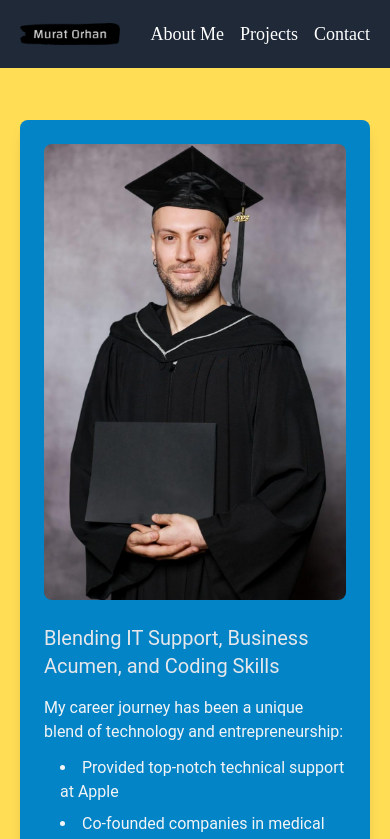
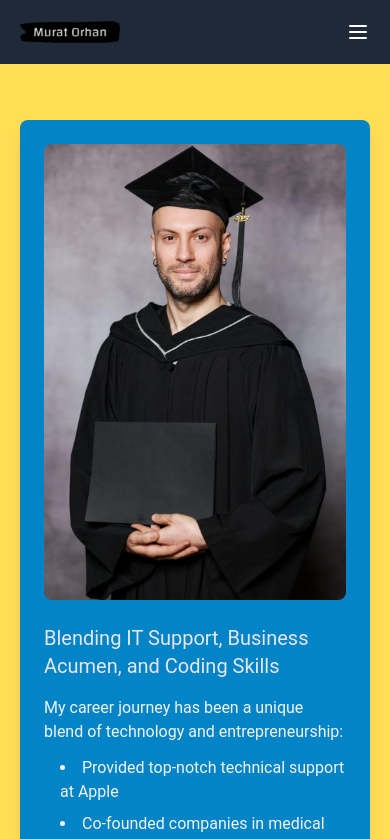
Before and after one commit to darkainu/portfolio-website-template, a Next.js app: page / in a window 390 px wide. Shown: the top 839 px of the page. Built offline with nearby package versions, Linux system fonts and the light colour scheme.

Commit message:
added hamburger menu to mobile version

```diff
--- a/app/components/Header.tsx
+++ b/app/components/Header.tsx
@@ -1,34 +1,63 @@
+import { useState, useEffect } from 'react';
 import Image from 'next/image';
 import Link from 'next/link';
 
-const baseUrl = process.env.NODE_ENV === 'production'
-  ? '/website'
-  : '';
+const baseUrl = process.env.NODE_ENV === 'production' ? '/website' : '';
 
 const Header: React.FC = () => {
+  const [isOpen, setIsOpen] = useState(false);
+  const [activeSection, setActiveSection] = useState('');
+
+  useEffect(() => {
+    // Logic to determine active section based on scroll position
+    // ...
+  }, []);
+
   return (
     <header className="font-sans flex justify-between items-center p-5 bg-gray-800 text-white fixed top-0 left-0 right-0 z-50">
       <div className="flex items-center">
-      <Image
-  src={`${baseUrl}/images/logo.png`}
-  alt="Logo"
-  width={100}
-  height={50}
-/>
+        <Image src={`${baseUrl}/images/logo.png`} alt="Logo" width={100} height={50} />
       </div>
-      <nav>
+      <nav className="hidden md:block">
         <ul className="flex space-x-4">
-          <li>
-            <a href="#about-us" className="font-serif text-white hover:text-gray-300 text-lg font-medium">About Me</a>
-          </li>
-          <li>
-            <a href="#projects" className="font-serif text-white hover:text-gray-300 text-lg font-medium">Projects</a>
-          </li>
-          <li>
-            <a href="#contact" className="font-serif text-white hover:text-gray-300 text-lg font-medium">Contact</a>
-          </li>
+          {['About Me', 'Projects', 'Contact'].map((item) => (
+            <li key={item}>
+              <a
+                href={`#${item.toLowerCase().replace(' ', '-')}`}
+                className={`font-serif text-white hover:text-gray-300 text-lg font-medium ${
+                  activeSection === item.toLowerCase().replace(' ', '-') ? 'border-b-2' : ''
+                }`}
+              >
+                {item}
+              </a>
+            </li>
+          ))}
         </ul>
       </nav>
+      <button className="md:hidden" onClick={() => setIsOpen(!isOpen)}>
+        {/* Hamburger icon */}
+        <span className="sr-only">Open menu</span>
+        <svg className="w-6 h-6" fill="none" viewBox="0 0 24 24" stroke="currentColor">
+          <path strokeLinecap="round" strokeLinejoin="round" strokeWidth={2} d="M4 6h16M4 12h16M4 18h16" />
+        </svg>
+      </button>
+      {isOpen && (
+        <div className="absolute top-full left-0 right-0 bg-gray-800 p-5 md:hidden">
+          <ul className="space-y-2">
+            {['About Me', 'Projects', 'Contact'].map((item) => (
+              <li key={item}>
+                <a
+                  href={`#${item.toLowerCase().replace(' ', '-')}`}
+                  className="block font-serif text-white hover:text-gray-300 text-lg font-medium"
+                  onClick={() => setIsOpen(false)}
+                >
+                  {item}
+                </a>
+              </li>
+            ))}
+          </ul>
+        </div>
+      )}
     </header>
   );
 };
```
